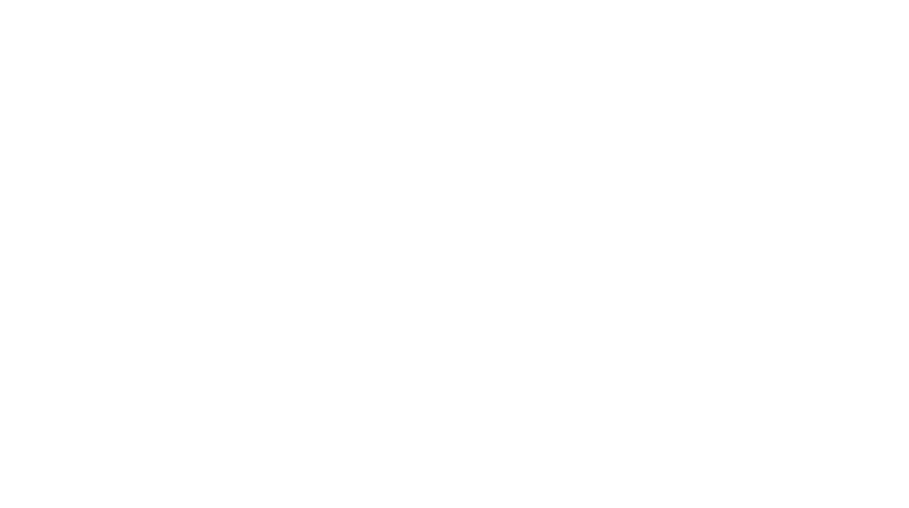
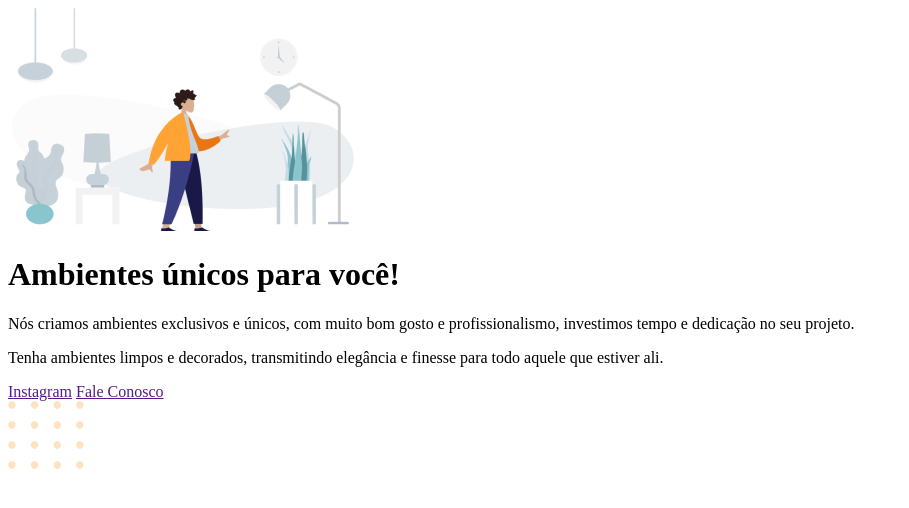
Before and after one commit to AlexandreCalanca/explorer-rocketseat, a plain HTML site: page index.html in a window 1280 px wide. Shown: the whole page, without its empty margins (0-909 px from the left). Drawn offline with Linux system fonts and the light colour scheme.

Commit message:
Coloquei os corpo do site e o rodapé

```diff
--- a/index.html
+++ b/index.html
@@ -1,11 +1,43 @@
 <!DOCTYPE html>
 <html lang="pt-br">
+
 <head>
     <meta charset="UTF-8">
     <meta name="viewport" content="width=device-width, initial-scale=1.0">
-    <title>Document</title>
+    <title>
+        Móveis customizados
+    </title>
 </head>
+
 <body>
+    <!-- Conteúdo -->
+    <div id="hero">
+
+        <img src="./imagens/image 1.png" alt="">
+
+        <div id="headertext">
+            <h1>Ambientes <span>únicos</span> para você!</h1>
+            <p>
+                Nós criamos ambientes exclusivos e únicos, com muito bom gosto e profissionalismo, investimos tempo e dedicação no seu projeto.
+            </p>
+            <p>
+                Tenha ambientes limpos e decorados, transmitindo elegância e finesse para todo aquele que estiver ali.
+            </p>
+        </div>
+
+        <!--Rodapé-->
+
+        <footer>
+            <a href="">Instagram</a>
+            <a href="">Fale Conosco</a>
+        </footer>
+
+        <img src="./imagens/balls-decoration.svg" alt="">
+
+    </div>
+
+
 
 </body>
+
 </html>
```
Also changed, not shown: imagens/balls-decoration.svg (added), imagens/image 1.png (added).
